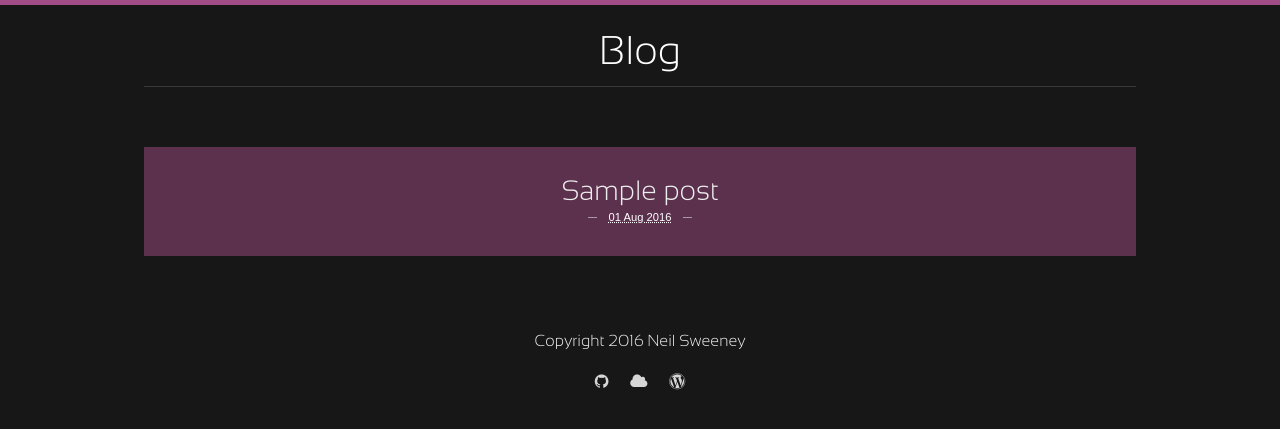
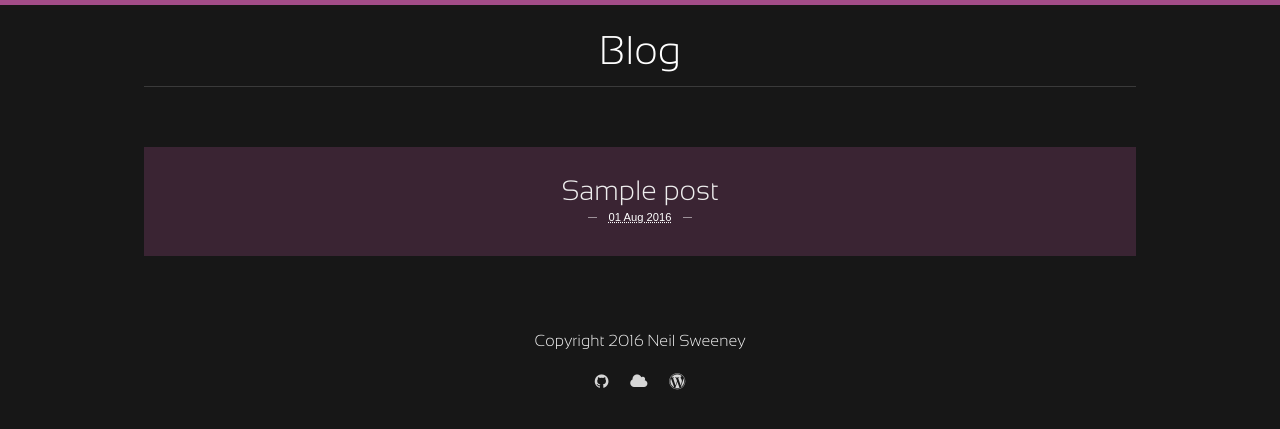
Before and after one commit to WolfieZero/WolfieZero.com-v2, a WordPress theme: template public/themes/app/index.php in a window 1280 px wide. Shown: the top 429 px of the page. Run offline with PHP 8.4 and a stand-in for WordPress, Linux system fonts and the light colour scheme; the site name, menu and one post (Sample post) are stand-ins, and other content is empty; some libraries are stand-ins or nearby versions; some web fonts are replaced.

Commit message:
increased darkness on article previews

```diff
--- a/public/themes/app/assets/app.css
+++ b/public/themes/app/assets/app.css
@@ -550,7 +550,7 @@ a img.aligncenter {
     background-color: rgba(163, 77, 136, 0); }
   .article-item a {
     background-color: #171717;
-    background-color: rgba(23, 23, 23, 0.5);
+    background-color: rgba(23, 23, 23, 0.75);
     color: #fff;
     display: block;
     padding: 2em 2em 1.5em;
--- a/src/sass/modules/_article.scss
+++ b/src/sass/modules/_article.scss
@@ -228,7 +228,7 @@
 
     a {
         background-color: $color--background;
-        background-color: rgba($color--background, .5);
+        background-color: rgba($color--background, .75);
         color: #fff;
         display: block;
         padding: 2em 2em 1.5em;
```
Also changed, not shown: 1 other file.
